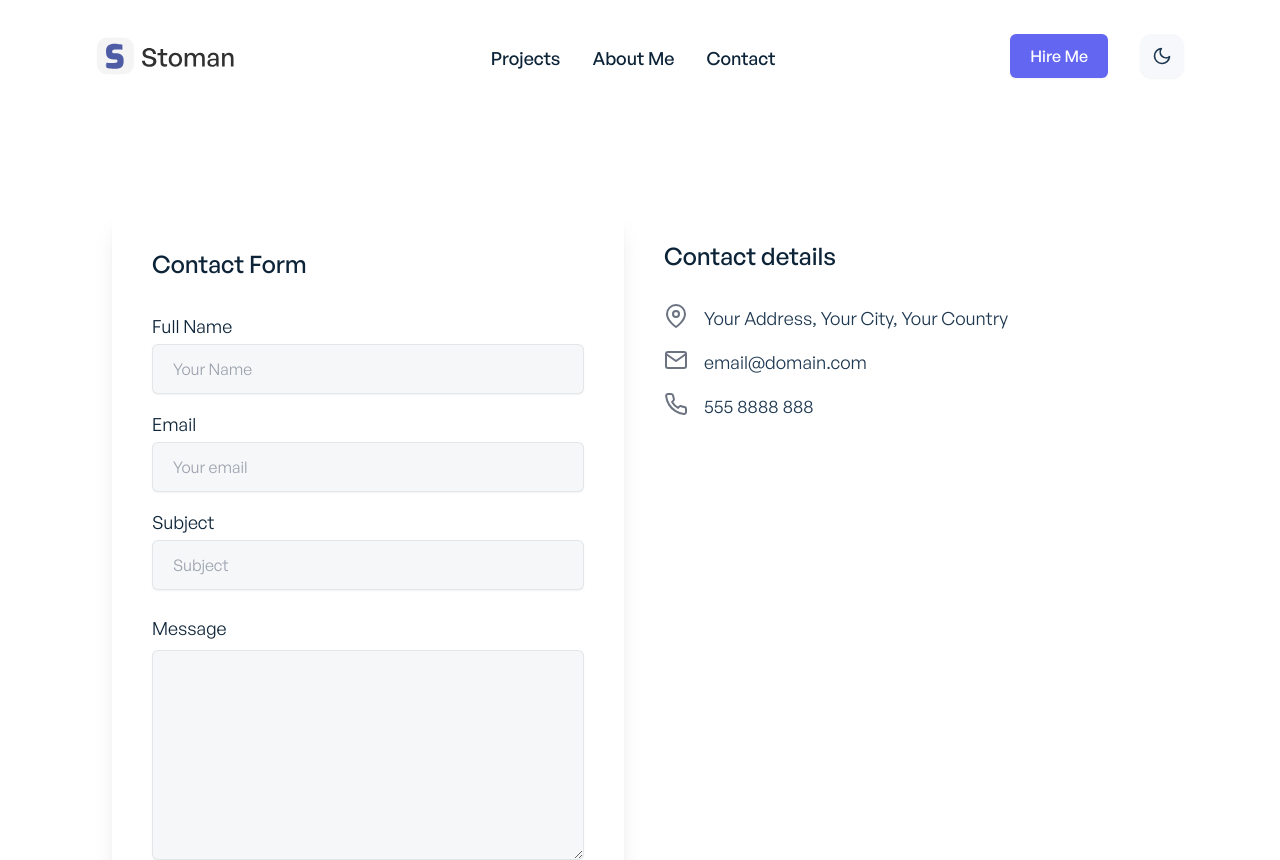
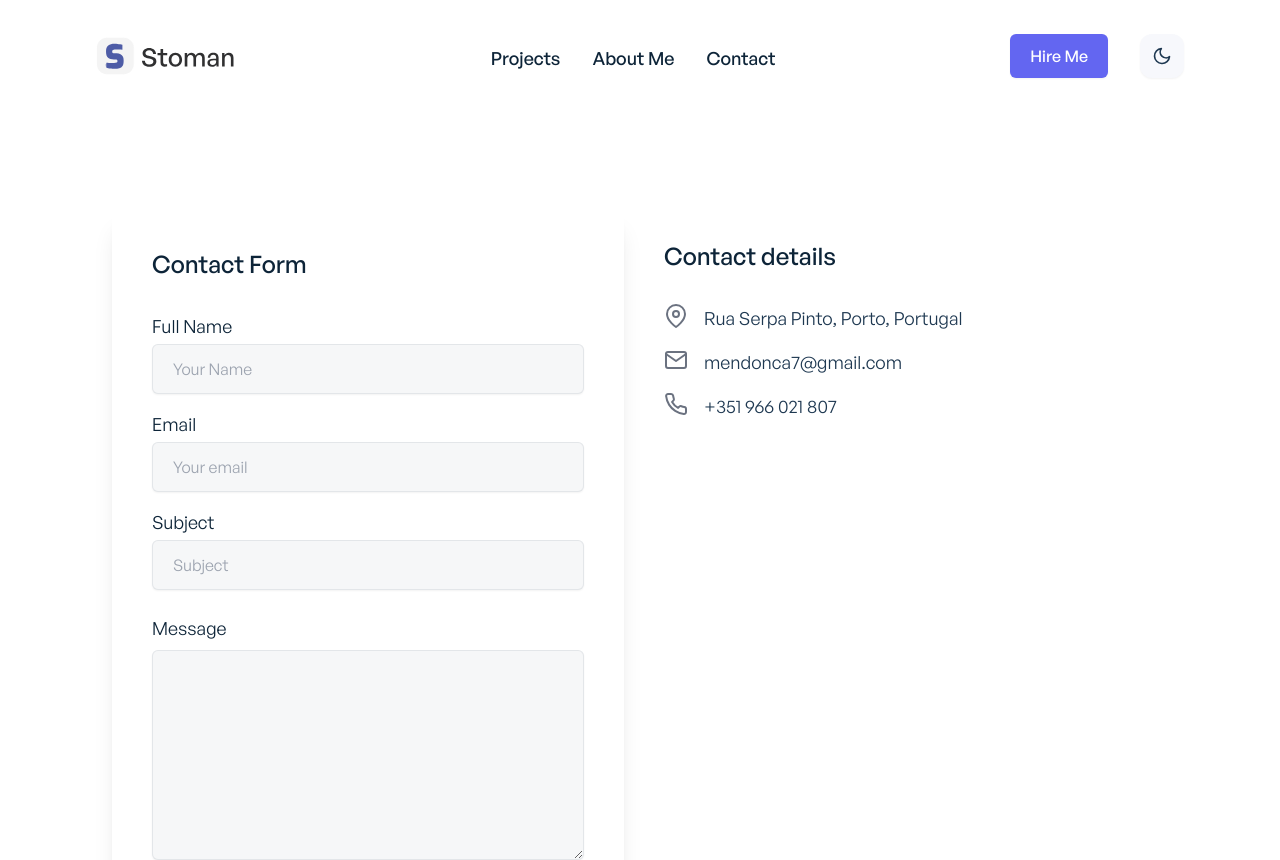
Before and after one commit to MendoncaJose/portfolio-main, a React (Create React App) app: page /contact in a window 1280 px wide. Shown: the top 860 px of the page. Built offline with nearby package versions, Linux system fonts and the light colour scheme.

Commit message:
update contacts

```diff
--- a/src/components/contact/ContactDetails.jsx
+++ b/src/components/contact/ContactDetails.jsx
@@ -3,17 +3,17 @@ import { FiPhone, FiMapPin, FiMail } from 'react-icons/fi';
 const contacts = [
 	{
 		id: 1,
-		name: 'Your Address, Your City, Your Country',
+		name: 'Rua Serpa Pinto, Porto, Portugal',
 		icon: <FiMapPin />,
 	},
 	{
 		id: 2,
-		name: 'email@domain.com',
+		name: 'mendonca7@gmail.com',
 		icon: <FiMail />,
 	},
 	{
 		id: 3,
-		name: '555 8888 888',
+		name: '+351 966 021 807',
 		icon: <FiPhone />,
 	},
 ];
```
